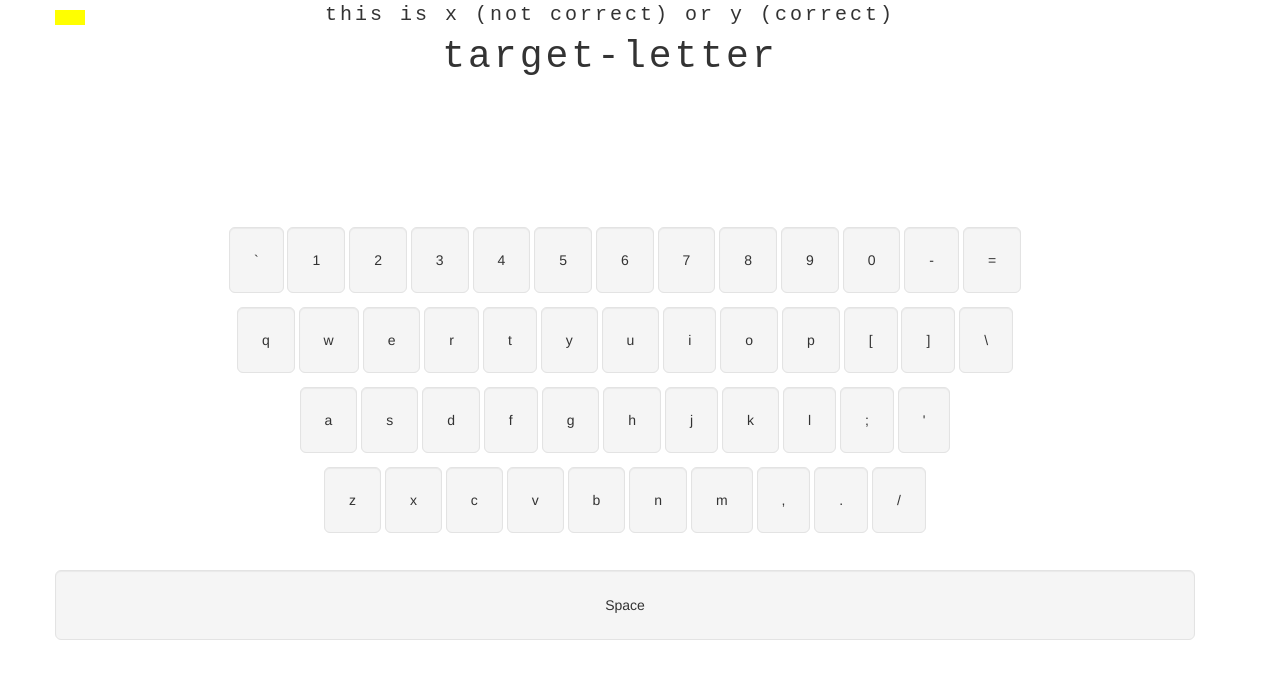
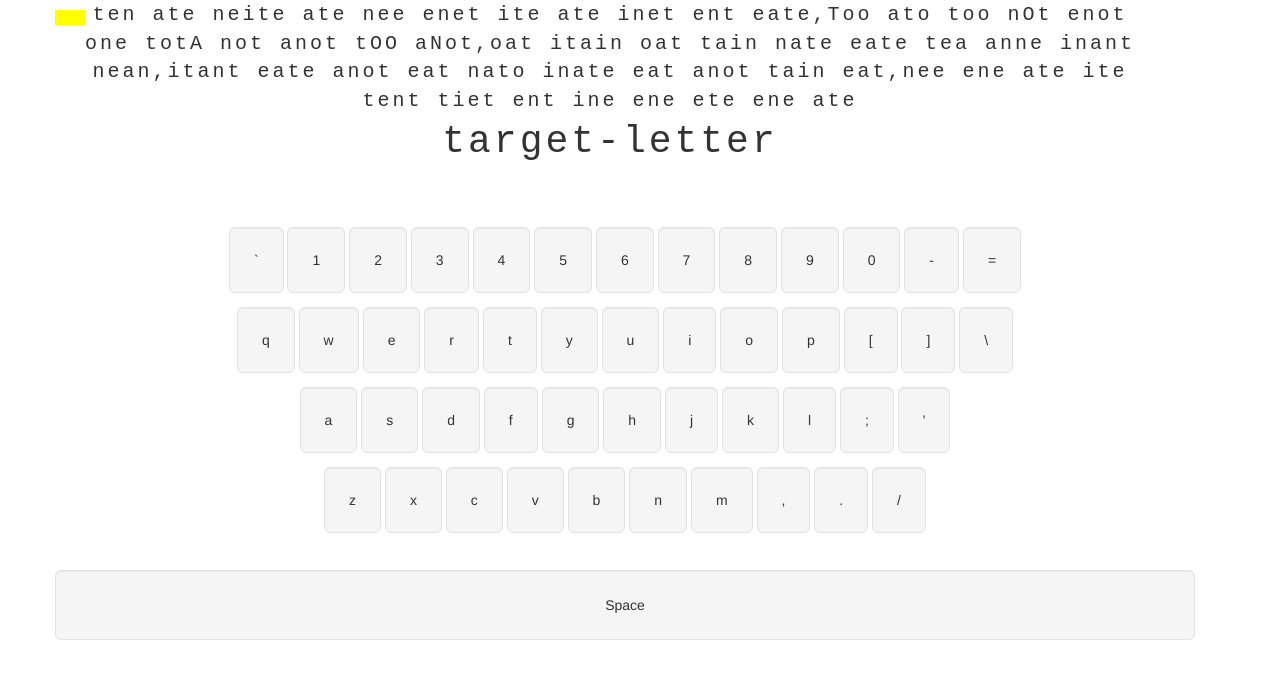
Before and after one commit to gabeaustin/just-my-type, a plain HTML site: page index.html in a window 1280 px wide. Drawn offline with nearby package versions, Linux system fonts and the light colour scheme.

Commit message:
added the sentences array to display on the html page

```diff
--- a/index.html
+++ b/index.html
@@ -17,7 +17,7 @@
 		<div class="row col-md-12" id="prompt-container">
 			<div class="row col-xs-12" id="yellow-block"></div>
 			<div class="row col-lg-12" id="sentence"></div>
-			<div class="row col-lg-12 text-center" id="feedback">this is x (not correct) or y (correct)</div>
+			<div class="row col-lg-12 text-center" id="feedback"></div>
 			<div class="row col-lg-12 text-center" id="target-letter">target-letter</div>
         </div>
 
--- a/scripts.js
+++ b/scripts.js
@@ -9,6 +9,8 @@ $(document).ready(function () {
     let letterCounter = 0;
     let currentSentence = sentencesArray[sentenceCounter];
     let currentLetter = currentSentence[letterCounter];
+
+    $("#feedback").html("<div> " + sentencesArray +" </div>");
 
     // this is the array to move through the letters in the sentence array
     console.log(sentencesArray[sentenceCounter][letterCounter]);
```
